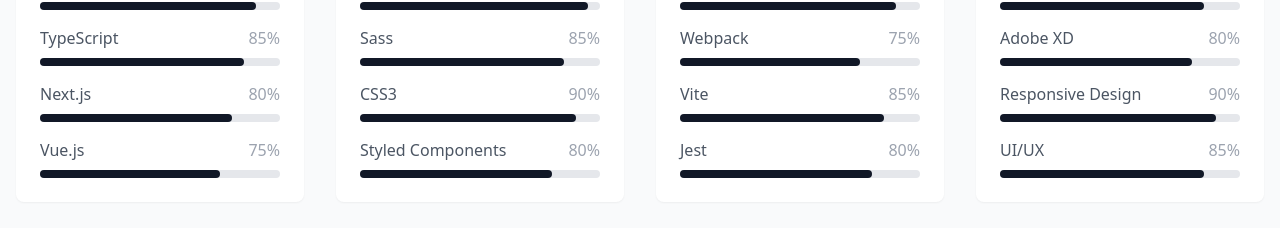
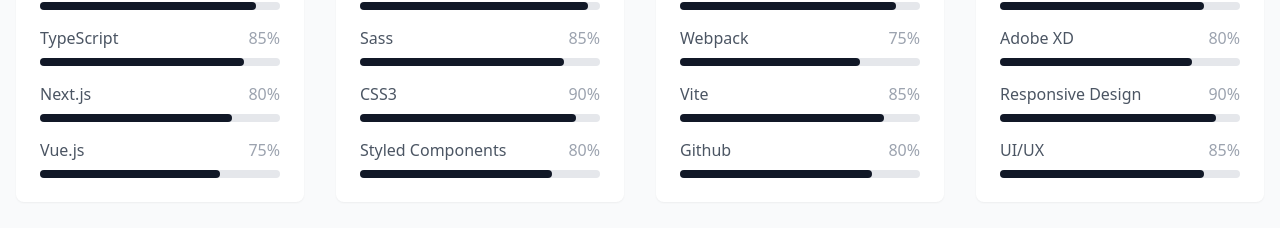
Before and after one commit to BEREKOUTOU/portefeuille, a React (Vite) app: page / in a window 1280 px wide. Shown: the part 1738-1966 px from the top of the page. Built offline with nearby package versions, Linux system fonts and the light colour scheme; a web font is replaced by a local one.

Commit message:
Fix typo in skills list by replacing "Jest" with "Github"

```diff
--- a/src/components/Skills.tsx
+++ b/src/components/Skills.tsx
@@ -30,7 +30,7 @@
         { name: "Git", level: 90 },
         { name: "Webpack", level: 75 },
         { name: "Vite", level: 85 },
-        { name: "Jest", level: 80 }
+        { name: "Github", level: 80 }
       ]
     },
     {
```
